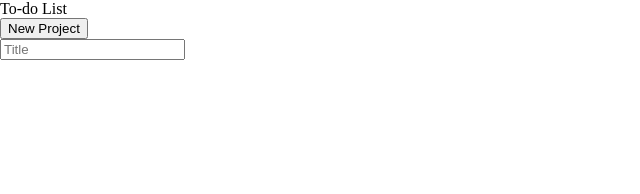
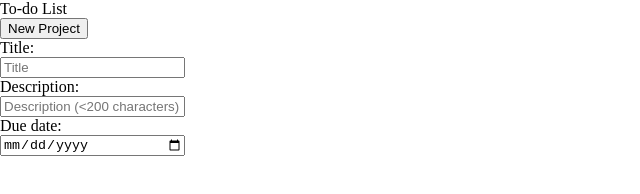
Before and after one commit to SloaneTribble/to-do-list, a website built with webpack: page dist/index.html in a window 1280 px wide. Both pictures are taken after a click on the button "New Project". Shown: the whole page, without its empty margins (0-640 px from the left). Built offline with nearby package versions, Linux system fonts and the light colour scheme.

Commit message:
Continue on project form

```diff
--- a/src/project-form.js
+++ b/src/project-form.js
@@ -8,12 +8,45 @@ function projectForm(){
     form.classList.add('project-form');
     form.setAttribute('onSubmit', 'return doForm()');
 
+    const titleLabel = document.createElement('label');
+    titleLabel.setAttribute('for', 'title');
+    titleLabel.innerText = "Title: ";
+
     const title = document.createElement('input');
     title.setAttribute('type', 'text');
     title.setAttribute('name', 'title');
     title.setAttribute('placeholder', 'Title');
+    title.setAttribute('id', 'title');
 
+    const descriptionLabel = document.createElement('label');
+    descriptionLabel.setAttribute('for', 'description');
+    descriptionLabel.innerText = "Description: ";
+
+    const description = document.createElement('input');
+    description.setAttribute('type', 'text');
+    description.setAttribute('name', 'description');
+    description.setAttribute('placeholder', 'Description (<200 characters)');
+    description.setAttribute('maxlength', '199');
+    description.setAttribute('id', 'description');
+
+    const dueDateLabel = document.createElement('label');
+    dueDateLabel.setAttribute('for', 'due-date');
+    dueDateLabel.innerText = "Due date: ";
+
+    const dueDate = document.createElement('input');
+    dueDate.setAttribute('type', 'date');
+    dueDate.setAttribute('name', 'due-date');
+    dueDate.setAttribute('id', 'due-date');
+
+
+    form.appendChild(titleLabel);
     form.appendChild(title);
+
+    form.appendChild(descriptionLabel);
+    form.appendChild(description);
+
+    form.appendChild(dueDateLabel);
+    form.appendChild(dueDate);
 
     return form;
 }
--- a/src/style.css
+++ b/src/style.css
@@ -15,3 +15,7 @@ body{
     max-width: 100%;
     margin: 0;
 }
+
+.project-form{
+    display: grid;
+}
```
Also changed, not shown: dist/bundle.js, 1 other file.
